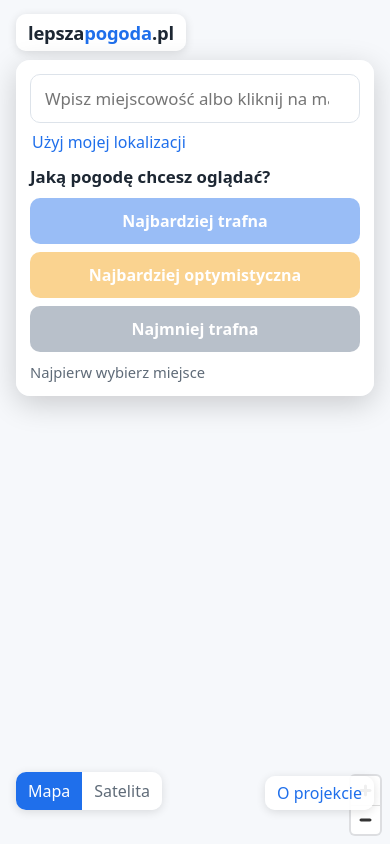
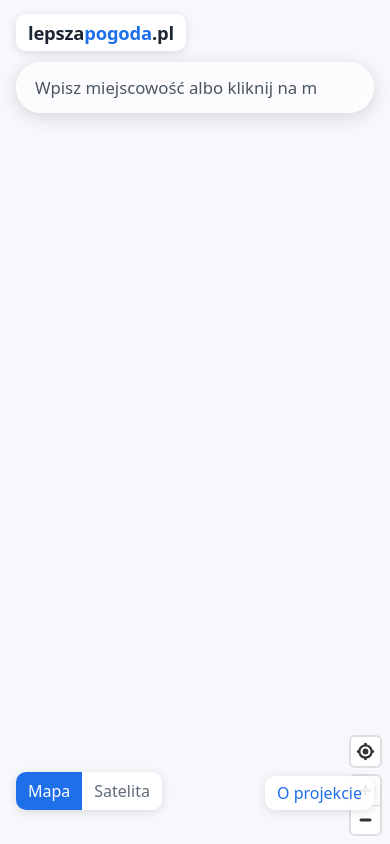
Before and after one commit to gawroon-netizen/lepszapogoda, a Flask app: page / in a window 390 px wide. Run offline with Flask 3, Linux system fonts and the light colour scheme.

Commit message:
Main screen: single translucent search field with arrow; Polish map labels and search results; hashed static URLs
Co-Authored-By: Claude Opus 5.5 <noreply@anthropic.com>

```diff
--- a/web/app/i18n/pl.py
+++ b/web/app/i18n/pl.py
@@ -39,10 +39,8 @@ ICONS = {
 
 T = {
     "title": "lepszapogoda.pl: który model pogody trafia u Ciebie",
-    "question": "Jaką pogodę chcesz oglądać?",
     "search_placeholder": "Wpisz miejscowość albo kliknij na mapie",
-    "use_location": "Użyj mojej lokalizacji",
-    "pick_first": "Najpierw wybierz miejsce",
+    "show_forecast": "Pokaż prognozę",
     "about": "O projekcie",
     "change": "zmień",
     "layer_map": "Mapa",
--- a/web/app/routes.py
+++ b/web/app/routes.py
@@ -3,7 +3,6 @@
 from __future__ import annotations
 
 import re
-import time
 from datetime import UTC, datetime
 
 from flask import Blueprint, abort, current_app, jsonify, redirect, render_template, request
@@ -63,7 +62,7 @@ def forecast(slug: str, coords: str, mode: str):
         fc = current_app.config["FORECAST_SERVICE"].get(lat, lon)
     except ForecastUnavailable:
         return render_template("error.html", T=pl.T, message=pl.T["unavailable"]), 503
-    v = view.build(fc, mode, cell, int(time.time()))
+    v = view.build(fc, mode, cell, int(current_app.config["CLOCK"]()))
     fetched = datetime.fromtimestamp(fc["fetched"], view.TZ).strftime("%d.%m %H:%M")
     return render_template(
         "forecast.html",
@@ -96,7 +95,7 @@ def api_forecast():
         fc = current_app.config["FORECAST_SERVICE"].get(lat, lon)
     except ForecastUnavailable:
         abort(503)
-    return jsonify(view.build(fc, mode, cell, int(time.time())))
+    return jsonify(view.build(fc, mode, cell, int(current_app.config["CLOCK"]())))
 
 
 @bp.get("/o-projekcie")
--- a/web/app/static/css/style.css
+++ b/web/app/static/css/style.css
@@ -24,27 +24,28 @@ a { color: var(--accent); }
 .layer-switch { position: absolute; top: 14px; right: 16px; z-index: 2; display: flex; background: var(--panel); border-radius: 10px; box-shadow: 0 2px 10px rgba(0,0,0,.12); overflow: hidden; }
 .layer-switch button { border: 0; background: none; padding: 8px 12px; font: inherit; cursor: pointer; color: var(--muted); }
 .layer-switch button.active { background: var(--accent); color: #fff; }
-.panel { position: absolute; z-index: 3; top: 70px; left: 50%; transform: translateX(-50%); width: min(620px, calc(100% - 32px));
-  background: var(--panel); backdrop-filter: blur(6px); border-radius: var(--radius); box-shadow: 0 8px 30px rgba(0,0,0,.18); padding: 18px; }
-.search { position: relative; }
-#place { width: 100%; font: inherit; font-size: 1.05rem; padding: 12px 14px; border: 1px solid var(--line); border-radius: 10px; background: #fff; }
-#place:focus { outline: 2px solid var(--accent); border-color: transparent; }
-#suggestions { position: absolute; left: 0; right: 0; top: 100%; margin: 4px 0 0; padding: 4px; list-style: none; background: #fff; border-radius: 10px; box-shadow: 0 8px 24px rgba(0,0,0,.16); z-index: 5; }
-#suggestions li { padding: 8px 10px; border-radius: 8px; cursor: pointer; }
+.search { position: absolute; z-index: 3; top: 70px; left: 50%; transform: translateX(-50%); width: min(560px, calc(100% - 32px)); }
+#place { width: 100%; font: inherit; font-size: 1.05rem; padding: 13px 56px 13px 18px; border-radius: 999px;
+  border: 1px solid rgba(255, 255, 255, .6); color: var(--fg);
+  background: rgba(255, 255, 255, .62); backdrop-filter: blur(8px); -webkit-backdrop-filter: blur(8px);
+  box-shadow: 0 4px 18px rgba(0, 0, 0, .14); }
+#place::placeholder { color: #4b5663; }
+#place:focus { outline: none; background: rgba(255, 255, 255, .82); border-color: var(--accent); }
+#place[aria-invalid="true"] { border-color: #d1242f; }
+#place::-webkit-search-cancel-button { display: none; }
+.go { position: absolute; right: 6px; top: 50%; transform: translateY(-50%); width: 40px; height: 40px; border-radius: 50%;
+  border: 0; background: var(--accent); color: #fff; display: grid; place-items: center; cursor: pointer; }
+.go[hidden] { display: none; }
+.go:hover, .go:focus-visible { background: #1859c9; outline: none; }
+#suggestions { position: absolute; left: 0; right: 0; top: 100%; margin: 6px 0 0; padding: 4px; list-style: none;
+  background: rgba(255, 255, 255, .92); backdrop-filter: blur(8px); border-radius: 14px; box-shadow: 0 8px 24px rgba(0,0,0,.16); }
+#suggestions li { padding: 8px 12px; border-radius: 10px; cursor: pointer; }
 #suggestions li[aria-selected="true"], #suggestions li:hover { background: var(--accent-soft); }
 #suggestions small { color: var(--muted); display: block; }
-.link { border: 0; background: none; color: var(--accent); font: inherit; padding: 8px 2px 0; cursor: pointer; }
-.panel h1 { font-size: 1.05rem; font-weight: 600; margin: 12px 0 10px; }
-.modes { display: grid; grid-template-columns: repeat(3, 1fr); gap: 8px; }
-.mode { display: block; text-align: center; padding: 12px 8px; border-radius: 10px; background: var(--accent); color: #fff; text-decoration: none; font-weight: 600; }
-.mode.mode-optymistyczna { background: #f59e0b; }
-.mode.mode-najmniej-trafna { background: #64748b; }
-.mode.disabled { opacity: .45; pointer-events: none; }
-.hint { color: var(--muted); font-size: .92rem; margin: 10px 0 0; }
+.nojs { background: var(--panel); padding: 8px 12px; border-radius: 10px; }
 .about-link { position: absolute; right: 16px; bottom: 34px; z-index: 2; background: var(--panel); padding: 6px 12px; border-radius: 10px; box-shadow: 0 2px 10px rgba(0,0,0,.12); text-decoration: none; }
 @media (max-width: 640px) {
-  .modes { grid-template-columns: 1fr; }
-  .panel { top: 60px; padding: 14px; }
+  .search { top: 62px; }
   .layer-switch { top: auto; bottom: 34px; left: 16px; right: auto; }
 }
 
--- a/web/app/static/js/map.js
+++ b/web/app/static/js/map.js
@@ -1,10 +1,12 @@
-// Map page (SPEC §5): map, place search (Photon), click / geolocation, three mode buttons.
+// Map page (SPEC §5): map with Polish labels, one search field; the arrow opens the forecast ("trafna" mode;
+// the other modes are switched on the forecast page). A point comes from a suggestion, a map click or geolocation.
 (function () {
   "use strict";
 
   var BBOX = [13.9, 48.9, 24.2, 55.0];
   var MARGIN = 0.5;
   var PHOTON = "https://photon.komoot.io";
+  var LANG = "default"; // local names ("Warszawa"); without it Photon follows the browser language ("Warsaw")
   var STYLES = {
     map: "https://tiles.openfreemap.org/styles/liberty",
     sat: {
@@ -21,6 +23,8 @@
       layers: [{ id: "eox", type: "raster", source: "eox" }],
     },
   };
+  // OpenFreeMap "liberty" labels prefer English (name_en); use Polish, then the local name
+  var LABEL = ["coalesce", ["get", "name:pl"], ["get", "name"]];
 
   function store(key, value) {
     try {
@@ -38,14 +42,26 @@
     zoom: 5.6,
     attributionControl: { compact: true },
   });
+  window.lpMap = map; // handle for debugging in the browser console
   map.addControl(new maplibregl.NavigationControl({ showCompass: false }), "bottom-right");
-  window.lpMap = map; // handle for debugging in the browser console
+  var geolocate = new maplibregl.GeolocateControl({ positionOptions: { timeout: 10000 }, showUserLocation: false });
+  map.addControl(geolocate, "bottom-right");
+
+  function polishLabels() {
+    (map.getStyle().layers || []).forEach(function (l) {
+      if (l.type !== "symbol" || !l.layout || !l.layout["text-field"]) return;
+      if (JSON.stringify(l.layout["text-field"]).indexOf("name") === -1) return; // road numbers etc.
+      map.setLayoutProperty(l.id, "text-field", LABEL);
+    });
+  }
+  map.on("style.load", polishLabels);
 
   var marker = null;
+  var point = null; // {lat, lon, name} chosen for the current text
+  var form = document.getElementById("search");
   var input = document.getElementById("place");
+  var go = document.getElementById("go");
   var list = document.getElementById("suggestions");
-  var hint = document.getElementById("hint");
-  var modes = document.querySelectorAll(".mode");
 
   // ---------- layers ----------
   document.querySelectorAll(".layer-switch button").forEach(function (b) {
@@ -60,7 +76,7 @@
     });
   });
 
-  // ---------- point selection ----------
+  // ---------- point and navigation ----------
   var PL = "ąćęłńóśźżĄĆĘŁŃÓŚŹŻ", AS = "acelnoszzacelnoszz";
   function slugify(name) {
     var s = (name || "").split("").map(function (c) {
@@ -74,26 +90,33 @@
     return lat >= BBOX[1] - MARGIN && lat <= BBOX[3] + MARGIN && lon >= BBOX[0] - MARGIN && lon <= BBOX[2] + MARGIN;
   }
 
+  function refreshArrow() {
+    go.hidden = input.value.trim().length === 0;
+  }
+
   function setPoint(lat, lon, name, fly) {
     if (!marker) marker = new maplibregl.Marker({ color: "#1f6feb" });
     marker.setLngLat([lon, lat]).addTo(map);
     if (fly) map.flyTo({ center: [lon, lat], zoom: Math.max(map.getZoom(), 10) });
-    var ok = inside(lat, lon);
-    var label = name || lat.toFixed(3) + ", " + lon.toFixed(3);
-    hint.textContent = ok ? label : "Ten punkt leży poza obszarem prognoz (Polska).";
-    modes.forEach(function (a) {
-      if (!ok) {
-        a.classList.add("disabled");
-        a.setAttribute("aria-disabled", "true");
-        return;
-      }
-      var href = "/prognoza/" + slugify(name || "punkt") + "/" + lat.toFixed(3) + "," + lon.toFixed(3) + "/" + a.dataset.mode;
-      if (name) href += "?n=" + encodeURIComponent(name);
-      a.href = href;
-      a.classList.remove("disabled");
-      a.removeAttribute("aria-disabled");
-    });
-    if (!name && ok) reverse(lat, lon);
+    if (!inside(lat, lon)) {
+      point = null;
+      input.value = "";
+      input.placeholder = "Ten punkt leży poza Polską. Wybierz miejsce w Polsce.";
+      input.setAttribute("aria-invalid", "true");
+      refreshArrow();
+      return;
+    }
+    input.removeAttribute("aria-invalid");
+    point = { lat: lat, lon: lon, name: name || "" };
+    input.value = name || lat.toFixed(3) + ", " + lon.toFixed(3);
+    refreshArrow();
+    if (!name) reverse(lat, lon);
+  }
+
+  function open(p) {
+    var href = "/prognoza/" + slugify(p.name || "punkt") + "/" + p.lat.toFixed(3) + "," + p.lon.toFixed(3) + "/trafna";
+    if (p.name) href += "?n=" + encodeURIComponent(p.name);
+    location.href = href;
   }
 
   function placeName(p) {
@@ -101,33 +124,21 @@
   }
 
   function reverse(lat, lon) {
-    fetch(PHOTON + "/reverse?lat=" + lat + "&lon=" + lon + "&limit=1")
+    fetch(PHOTON + "/reverse?lat=" + lat + "&lon=" + lon + "&limit=1&lang=" + LANG)
       .then(function (r) { return r.json(); })
       .then(function (j) {
         var f = j.features && j.features[0];
         var n = f ? placeName(f.properties) : "";
-        if (n) {
+        if (n && point && point.lat === lat && point.lon === lon) {
+          point.name = n;
           input.value = n;
-          setPoint(lat, lon, n, false);
         }
       })
       .catch(function () { /* keep coordinates */ });
   }
 
-  map.on("click", function (e) {
-    input.value = "";
-    setPoint(e.lngLat.lat, e.lngLat.lng, null, false);
-  });
-
-  document.getElementById("locate").addEventListener("click", function () {
-    if (!navigator.geolocation) return;
-    hint.textContent = "Ustalam lokalizację…";
-    navigator.geolocation.getCurrentPosition(
-      function (pos) { setPoint(pos.coords.latitude, pos.coords.longitude, null, true); },
-      function () { hint.textContent = "Nie udało się ustalić lokalizacji. Wpisz miejscowość albo kliknij na mapie."; },
-      { timeout: 10000 }
-    );
-  });
+  map.on("click", function (e) { setPoint(e.lngLat.lat, e.lngLat.lng, null, false); });
+  geolocate.on("geolocate", function (pos) { setPoint(pos.coords.latitude, pos.coords.longitude, null, true); });
 
   // "zmień" link from the forecast page: /#lat,lon
   var m = location.hash.match(/^#(-?\d+\.\d+),(-?\d+\.\d+)$/);
@@ -138,7 +149,7 @@
 
   function cached(q) {
     try {
-      var c = JSON.parse(store("lp-q:" + q) || "null");
+      var c = JSON.parse(store("lp-q3:" + q) || "null");
       if (c && Date.now() - c.t < 7 * 864e5) return c.v;
     } catch (e) { /* ignore */ }
     return null;
@@ -165,40 +176,68 @@
   function choose(i) {
     var f = items[i];
     if (!f) return;
-    var c = f.geometry.coordinates, n = placeName(f.properties);
-    input.value = n;
+    var c = f.geometry.coordinates;
     items = [];
     render();
-    setPoint(c[1], c[0], n, true);
+    setPoint(c[1], c[0], placeName(f.properties), true);
   }
 
   function search(q) {
     var hit = cached(q);
-    if (hit) { items = hit; active = -1; render(); return; }
-    var url = PHOTON + "/api/?q=" + encodeURIComponent(q) + "&limit=6&bbox=" + BBOX.join(",");
-    fetch(url)
+    if (hit) return Promise.resolve(hit);
+    var url = PHOTON + "/api/?q=" + encodeURIComponent(q) + "&limit=6&lang=" + LANG + "&bbox=" + BBOX.join(",");
+    return fetch(url)
       .then(function (r) { return r.json(); })
       .then(function (j) {
-        items = (j.features || []).filter(function (f) { return f.properties.countrycode === "PL"; });
-        active = -1;
-        store("lp-q:" + q, JSON.stringify({ t: Date.now(), v: items }));
-        render();
-      })
-      .catch(function () { items = []; render(); });
+        // OSM has the same place as a city, a commune and a county: keep one entry per visible label
+        var seen = {};
+        var found = (j.features || []).filter(function (f) {
+          var p = f.properties;
+          var key = [placeName(p), p.county, p.state].join("|");
+          if (p.countrycode !== "PL" || seen[key]) return false;
+          seen[key] = true;
+          return true;
+        });
+        store("lp-q3:" + q, JSON.stringify({ t: Date.now(), v: found }));
+        return found;
+      });
   }
 
   input.addEventListener("input", function () {
+    point = null; // typed text no longer matches the chosen point
+    input.removeAttribute("aria-invalid");
+    refreshArrow();
     clearTimeout(timer);
     var q = input.value.trim();
     if (q.length < 2) { items = []; render(); return; }
-    timer = setTimeout(function () { search(q); }, 250);
+    timer = setTimeout(function () {
+      search(q).then(function (found) { items = found; active = -1; render(); }).catch(function () { items = []; render(); });
+    }, 250);
   });
+
   input.addEventListener("keydown", function (e) {
     if (!items.length) return;
     if (e.key === "ArrowDown") { active = (active + 1) % items.length; render(); e.preventDefault(); }
     else if (e.key === "ArrowUp") { active = (active - 1 + items.length) % items.length; render(); e.preventDefault(); }
-    else if (e.key === "Enter") { choose(active >= 0 ? active : 0); e.preventDefault(); }
     else if (e.key === "Escape") { items = []; render(); }
   });
+
+  // Arrow or Enter: open the forecast for the chosen point, or for the best match of the typed text
+  form.addEventListener("submit", function (e) {
+    e.preventDefault();
+    if (items.length && active >= 0) { choose(active); }
+    if (point) { open(point); return; }
+    var q = input.value.trim();
+    if (q.length < 2) return;
+    search(q).then(function (found) {
+      if (!found.length) {
+        input.setAttribute("aria-invalid", "true");
+        return;
+      }
+      var c = found[0].geometry.coordinates;
+      open({ lat: c[1], lon: c[0], name: placeName(found[0].properties) });
+    });
+  });
+
   input.addEventListener("blur", function () { setTimeout(function () { items = []; render(); }, 150); });
 })();
--- a/web/app/templates/base.html
+++ b/web/app/templates/base.html
@@ -5,9 +5,9 @@
   <meta name="viewport" content="width=device-width, initial-scale=1">
   <title>{% block title %}{{ T.title }}{% endblock %}</title>
   <meta name="description" content="Który model pogodowy trafiał ostatnio najlepiej w Twojej okolicy. Prognoza 7 dni z najtrafniejszych modeli.">
-  <link rel="icon" href="{{ url_for('static', filename='icons/logo.svg') }}" type="image/svg+xml">
+  <link rel="icon" href="{{ asset('icons/logo.svg') }}" type="image/svg+xml">
   {% block head %}{% endblock %}
-  <link rel="stylesheet" href="{{ url_for('static', filename='css/style.css') }}">
+  <link rel="stylesheet" href="{{ asset('css/style.css') }}">
 </head>
 <body class="{% block body_class %}{% endblock %}">
 {% block body %}{% endblock %}
--- a/web/app/templates/index.html
+++ b/web/app/templates/index.html
@@ -1,6 +1,6 @@
 {% extends "base.html" %}
 {% block head %}
-  <link rel="stylesheet" href="{{ url_for('static', filename='vendor/maplibre/maplibre-gl.css') }}">
+  <link rel="stylesheet" href="{{ asset('vendor/maplibre/maplibre-gl.css') }}">
 {% endblock %}
 {% block body_class %}page-map{% endblock %}
 {% block body %}
@@ -13,25 +13,18 @@
   <button type="button" data-layer="sat">{{ T.layer_sat }}</button>
 </div>
 
-<section class="panel" aria-labelledby="question">
-  <div class="search">
-    <input id="place" type="search" autocomplete="off" placeholder="{{ T.search_placeholder }}"
-           aria-label="{{ T.search_placeholder }}" aria-controls="suggestions" aria-expanded="false">
-    <ul id="suggestions" role="listbox" hidden></ul>
-  </div>
-  <button type="button" id="locate" class="link">{{ T.use_location }}</button>
-  <h1 id="question">{{ T.question }}</h1>
-  <div class="modes">
-    {% for key, label in modes.items() %}
-      <a class="mode mode-{{ key }} disabled" data-mode="{{ key }}" aria-disabled="true" href="#">{{ label }}</a>
-    {% endfor %}
-  </div>
-  <p id="hint" class="hint">{{ T.pick_first }}</p>
-  <noscript><p class="hint">Mapa i wyszukiwarka wymagają JavaScriptu.</p></noscript>
-</section>
+<form class="search" id="search" role="search" autocomplete="off">
+  <input id="place" type="search" placeholder="{{ T.search_placeholder }}" aria-label="{{ T.search_placeholder }}"
+         aria-controls="suggestions" aria-expanded="false">
+  <button type="submit" id="go" class="go" aria-label="{{ T.show_forecast }}" title="{{ T.show_forecast }}" hidden>
+    <svg viewBox="0 0 24 24" width="22" height="22" aria-hidden="true"><path d="M5 12h13M13 6l6 6-6 6" fill="none" stroke="currentColor" stroke-width="2.4" stroke-linecap="round" stroke-linejoin="round"/></svg>
+  </button>
+  <ul id="suggestions" role="listbox" hidden></ul>
+  <noscript><p class="nojs">Mapa i wyszukiwarka wymagają JavaScriptu.</p></noscript>
+</form>
 
 <a class="about-link" href="/o-projekcie">{{ T.about }}</a>
 
-<script src="{{ url_for('static', filename='vendor/maplibre/maplibre-gl.js') }}"></script>
-<script src="{{ url_for('static', filename='js/map.js') }}"></script>
+<script src="{{ asset('vendor/maplibre/maplibre-gl.js') }}"></script>
+<script src="{{ asset('js/map.js') }}"></script>
 {% endblock %}
```
Also changed, not shown: docs/DECISIONS.md (+3 -0 lines), docs/SPEC.md (+6 -6 lines), web/app/__init__.py (+18 -1 lines), web/app/templates/forecast.html (+4 -4 lines), web/tests/test_app.py (+10 -1 lines).
